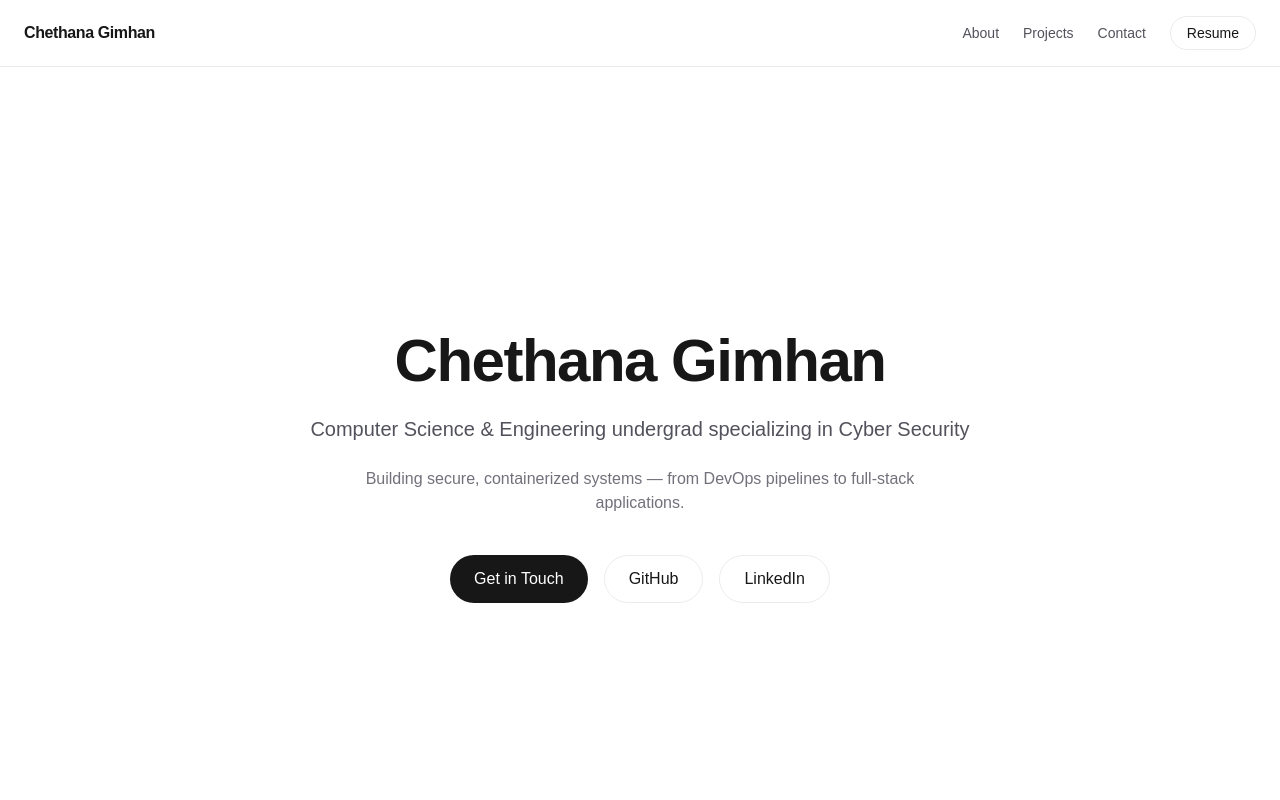
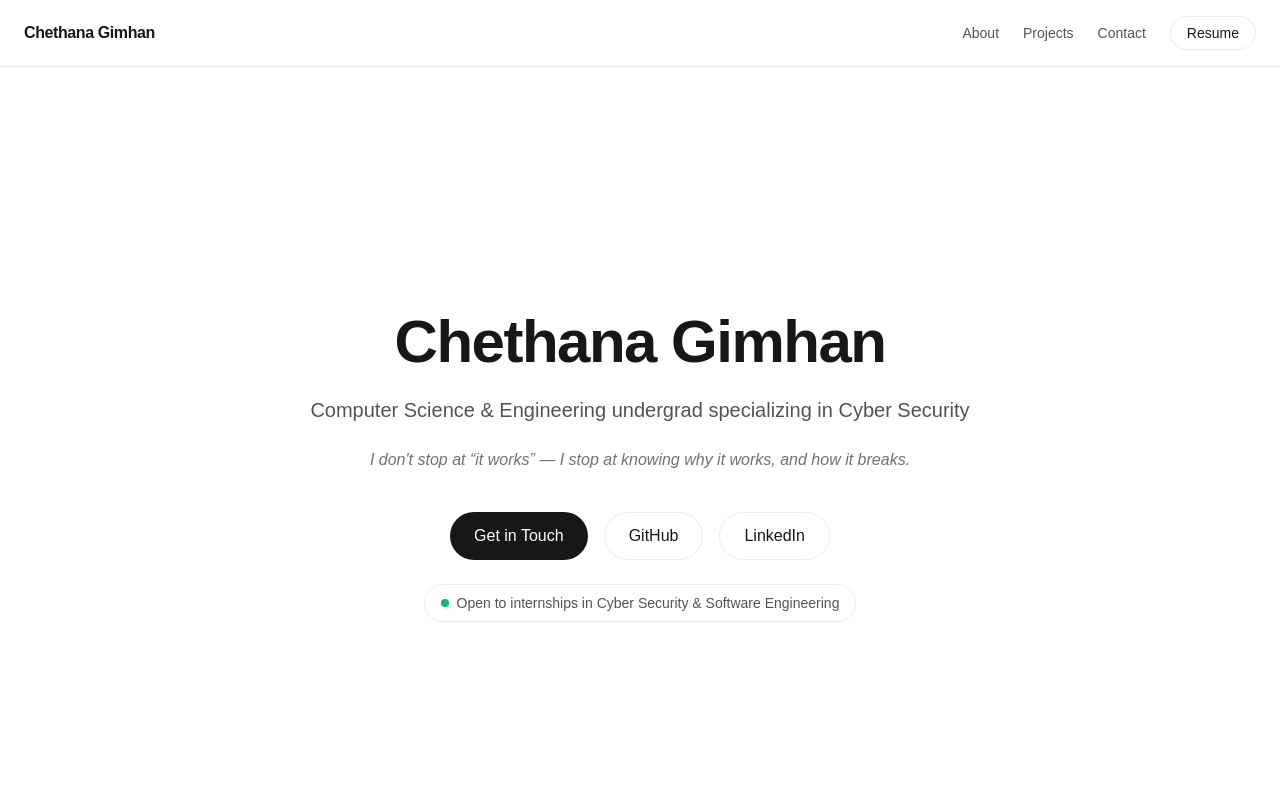
Before and after one commit to ChethanaGimhan/chethana-portfolio, a Next.js app: page / in a window 1280 px wide. Shown: the top 800 px of the page. Built offline with nearby package versions, Linux system fonts and the light colour scheme.

Commit message:
update hero tagline and add internship badge

```diff
--- a/app/components/Hero.tsx
+++ b/app/components/Hero.tsx
@@ -17,11 +17,11 @@ export default function Hero() {
         </p>
 
         <p
-          className="animate-fade-in-up text-base text-zinc-500 dark:text-zinc-500 max-w-xl"
+          className="animate-fade-in-up text-base italic text-zinc-500 dark:text-zinc-500 max-w-xl"
           style={{ animationDelay: "200ms" }}
         >
-          Building secure, containerized systems — from DevOps pipelines to
-          full-stack applications.
+          I don&apos;t stop at &ldquo;it works&rdquo; — I stop at knowing why
+          it works, and how it breaks.
         </p>
 
         <div
@@ -51,6 +51,14 @@ export default function Hero() {
             LinkedIn
           </a>
         </div>
+
+        <div
+          className="animate-fade-in-up flex items-center gap-2 rounded-full border border-solid border-black/[.08] px-4 py-2 text-sm text-zinc-600 dark:border-white/[.145] dark:text-zinc-400"
+          style={{ animationDelay: "400ms" }}
+        >
+          <span className="h-2 w-2 rounded-full bg-emerald-500" />
+          Open to internships in Cyber Security &amp; Software Engineering
+        </div>
       </div>
     </section>
   );
```
